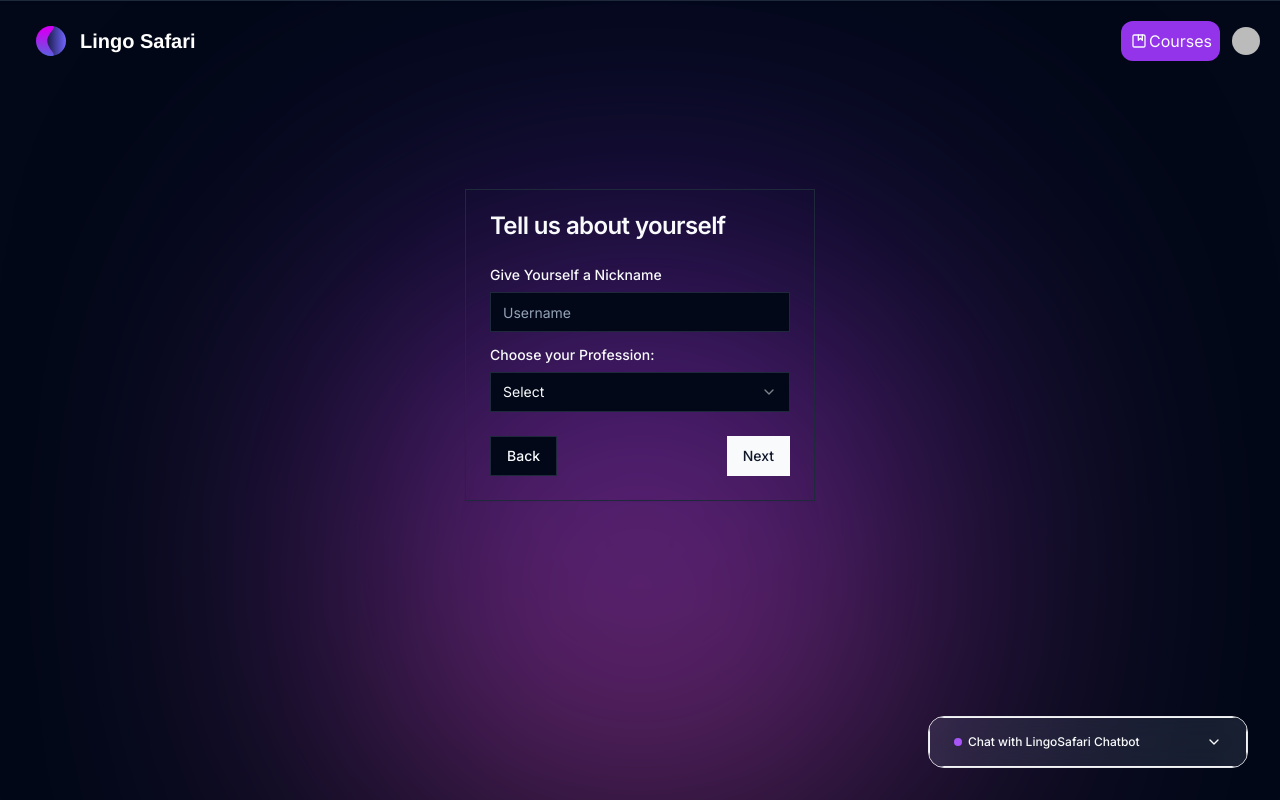
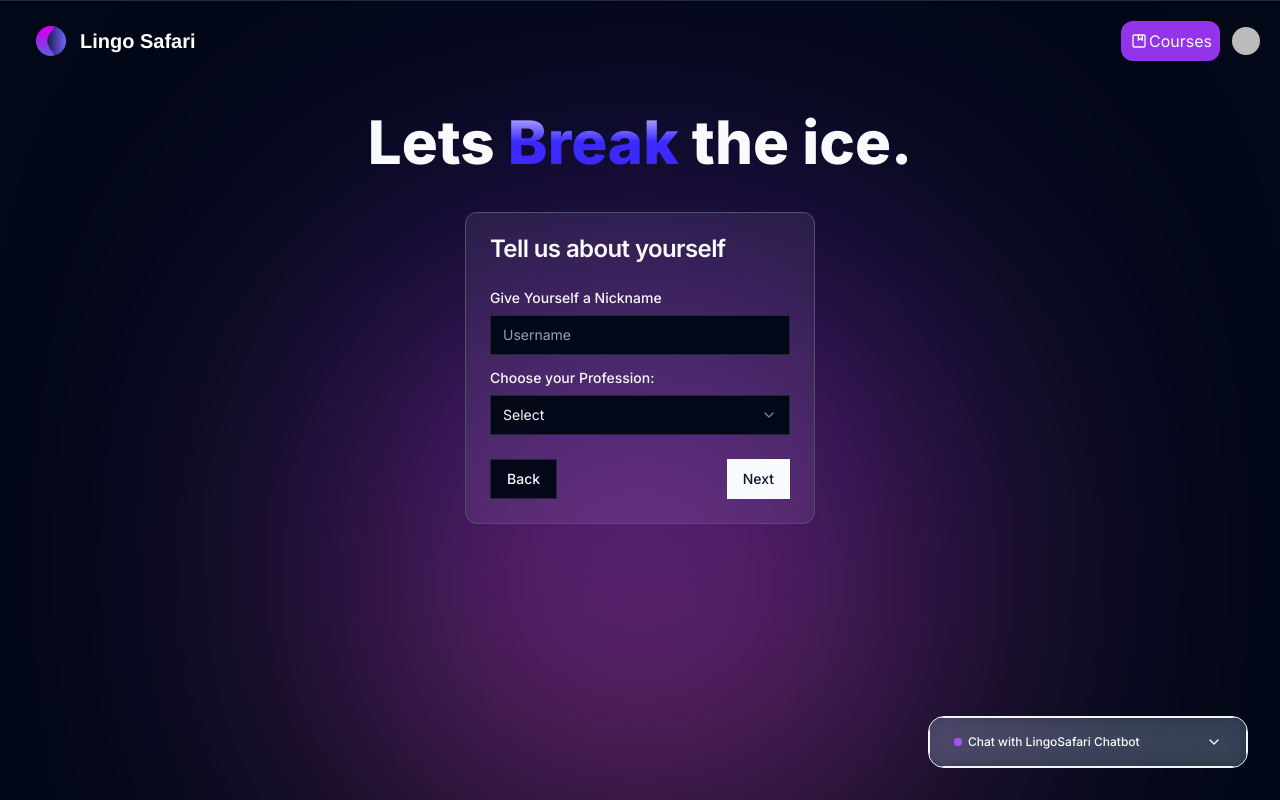
Before and after one commit to DhrishP/lingo-safari, a Next.js app: page /roleform in a window 1280 px wide. Built offline with nearby package versions, Linux system fonts and the light colour scheme; no server answers; the database is empty; sample sign-in values are in the browser's storage; some icons are missing.

Commit message:
Some spaces and design

```diff
--- a/app/(root)/page.tsx
+++ b/app/(root)/page.tsx
@@ -4,8 +4,7 @@ import Image from "next/image";
 export default function Home() {
   return (
     <>
-      <div className="header">
-      </div>
+
       <div className="relative flex justify-center"></div>
       <div className="flex flex-col items-center gap-7">
         <div className="md:mt-0 flex flex-col items-center gap-4">
--- a/app/course/page.tsx
+++ b/app/course/page.tsx
@@ -1,6 +1,5 @@
 "use client";
 import React from "react";
-import { Swiper, SwiperSlide, useSwiper } from "swiper/react";
 
 function CoursePage({ title, description }: any) {
   return (
--- a/app/roleform/page.tsx
+++ b/app/roleform/page.tsx
@@ -43,9 +43,13 @@ export default function RolePage(){
   return (
     <div>
 
-      <div className="mt-32 flex flex-col items-center gap-7">
+      <div className="mt-10 flex flex-col items-center gap-7">
+      <h1 className="z-10 text-center lg:text-6xl md:text-5xl text-4xl font-extrabold lg:w-[56rem] md:w-[40rem] w-[22rem] md:leading-normal leading-tight">
+            Lets <span className="gradText1 leading-snug">Break</span>{" "}
+            the ice.
+          </h1>
       <div className='gradient1'></div>
-    <Card className="w-[350px] bg-opacity-50 bg-pruple-300">
+    <Card className="w-[350px] bg-opacity-10 bg-purple-300 rounded-xl border-gray-600">
       <CardHeader>
         <CardTitle>Tell us about yourself</CardTitle>
         <CardDescription></CardDescription>
--- a/components/chat-input.tsx
+++ b/components/chat-input.tsx
@@ -44,7 +44,7 @@ const ChatInput = ({ className }: ChatInputProps) => {
           type="submit"
           className="btn rounded-none mr-2 relative bottom-[2.2rem]   btn-sm self-end "
         >
-          <Send className="w-5  h-5 text-primary " />
+          <Send className="w-5 h-5 text-primary " />
         </button>
       </form>
       {messages.length > 0 ? (
@@ -52,9 +52,9 @@ const ChatInput = ({ className }: ChatInputProps) => {
           {messages.map((message: Message) => (
             <div key={message.id}>
               {message.role === "assistant" ? (
-                <h3 className="text-sm font-semibold mt-2">AI Assistant</h3>
+                <h3 className="text-sm font-semibold mx-5 mt-2">AI Assistant</h3>
               ) : (
-                <h3 className="text-sm font-semibold mt-2  mr-1">You</h3>
+                <h3 className="text-sm font-semibold mt-2  mx-3 mr-1">You</h3>
               )}
               {message.content.split("\n").map((item: string) => {
                 if (item === "") {
@@ -76,7 +76,7 @@ const ChatInput = ({ className }: ChatInputProps) => {
                       <>
                         <div
                           key={item}
-                          className="bg-purple-500 bg-opacity-20 inline-block text-end p-2 rounded-[6px]"
+                          className="bg-purple-500 bg-opacity-20 mx-3 inline-block text-end p-2 rounded-[6px]"
                         >
                           <p className="text-sm  ">{item}</p>
                         </div>
--- a/components/chat.tsx
+++ b/components/chat.tsx
@@ -18,7 +18,7 @@ const Chat: FC = () => {
       collapsible
       className='relative bg-secondary-content z-40 shadow'>
       <AccordionItem value='item-1'>
-        <div className='fixed right-8 w-80 bottom-8 bg-primary-content border border-gray-200 rounded-2xl overflow-hidden'>
+        <div className='fixed right-8 w-80 bottom-8 bg-blue-200 bg-clip-padding backdrop-filter backdrop-blur-md bg-opacity-10 border border-gray-100 bg-primary-content rounded-2xl overflow-hidden'>
           <div className='w-full h-full flex flex-col'>
             <AccordionTrigger className='px-6 border-b h-full w-full bg-blue-200 rounded-md bg-clip-padding backdrop-filter backdrop-blur-md bg-opacity-10 border border-gray-100
 '>
```
